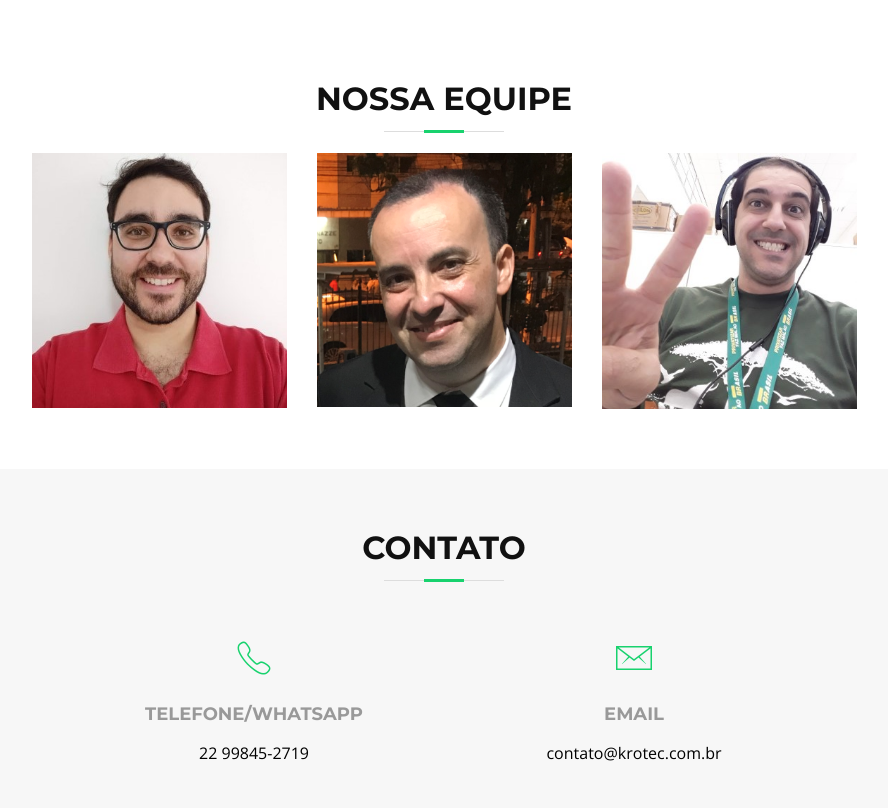
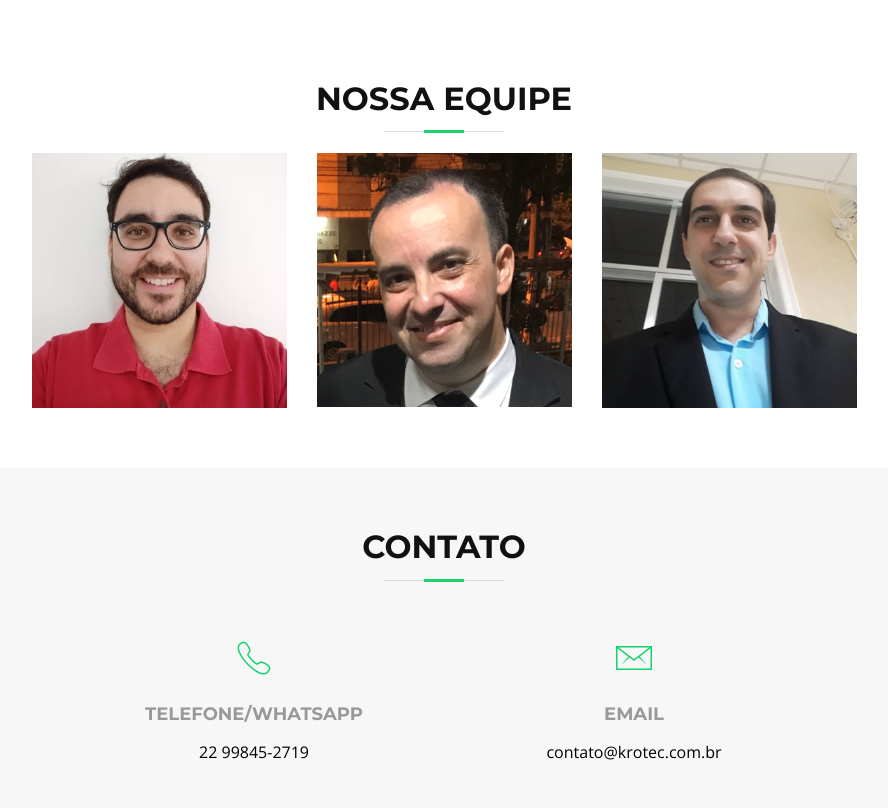
Before and after one commit to Fenweldryn/krotec, a plain HTML site: page index.html in a window 1280 px wide. Shown: the part 2889-3697 px from the top of the page, without its empty margins (196-1084 px from the left). Drawn offline with nearby package versions, Linux system fonts and the light colour scheme; files whose address does not match are found by name.

Commit message:
foto patrick

```diff
--- a/index.html
+++ b/index.html
@@ -305,7 +305,7 @@
 
           <div class="col-lg-3 col-md-6 wow fadeInUp" data-wow-delay="0.2s">
             <div class="member">
-              <img src="img/team/patrick carriello.jpg" class="img-fluid" alt="">
+              <img src="img/team/patrick carriello.jpeg" class="img-fluid" alt="">
               <div class="member-info">
                 <div class="member-info-content">
                   <h4>Patrick Carriello</h4>
```
Also changed, not shown: img/team/patrick carriello.jpeg (added), img/team/patrick carriello.jpg (deleted).
